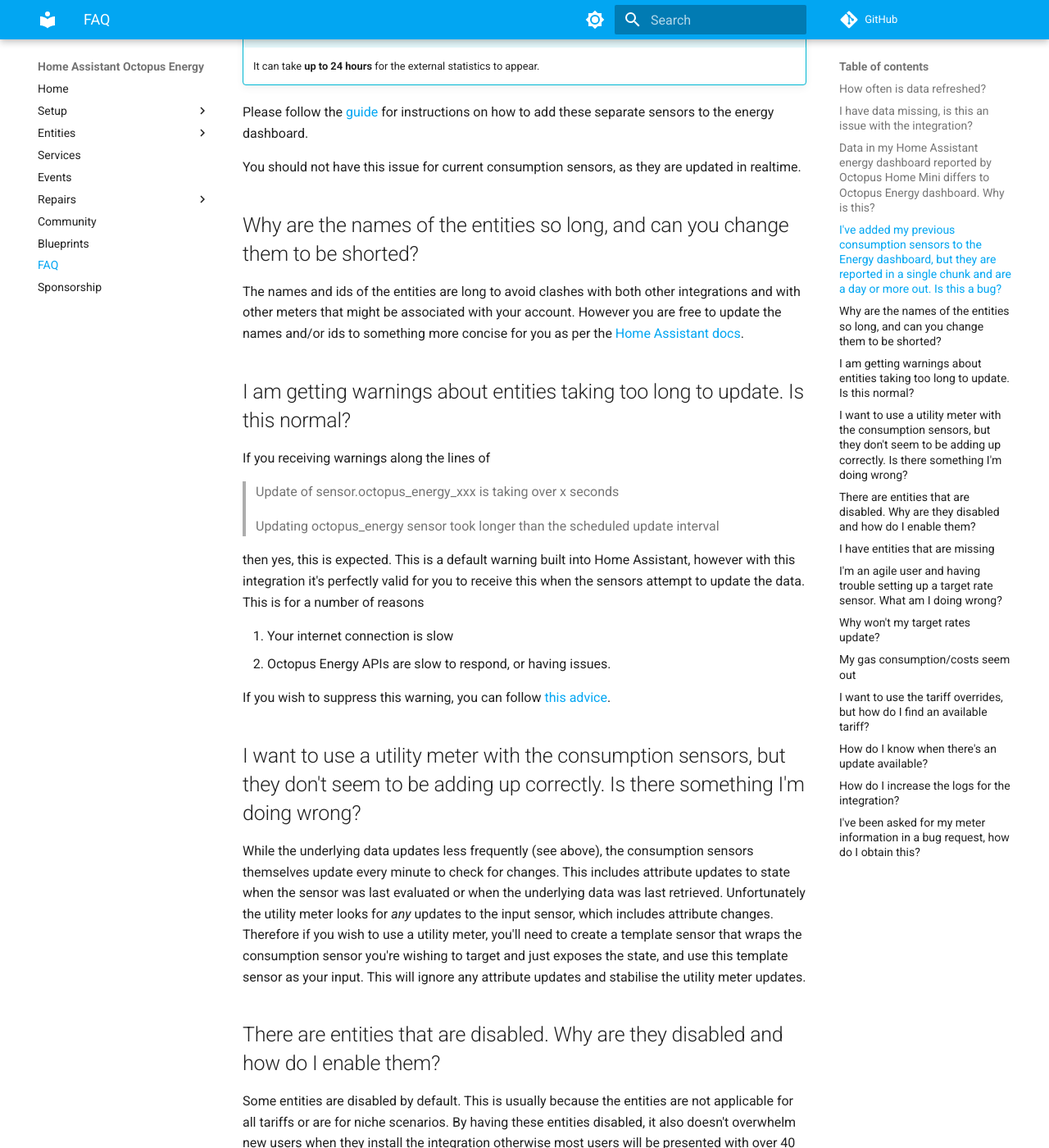
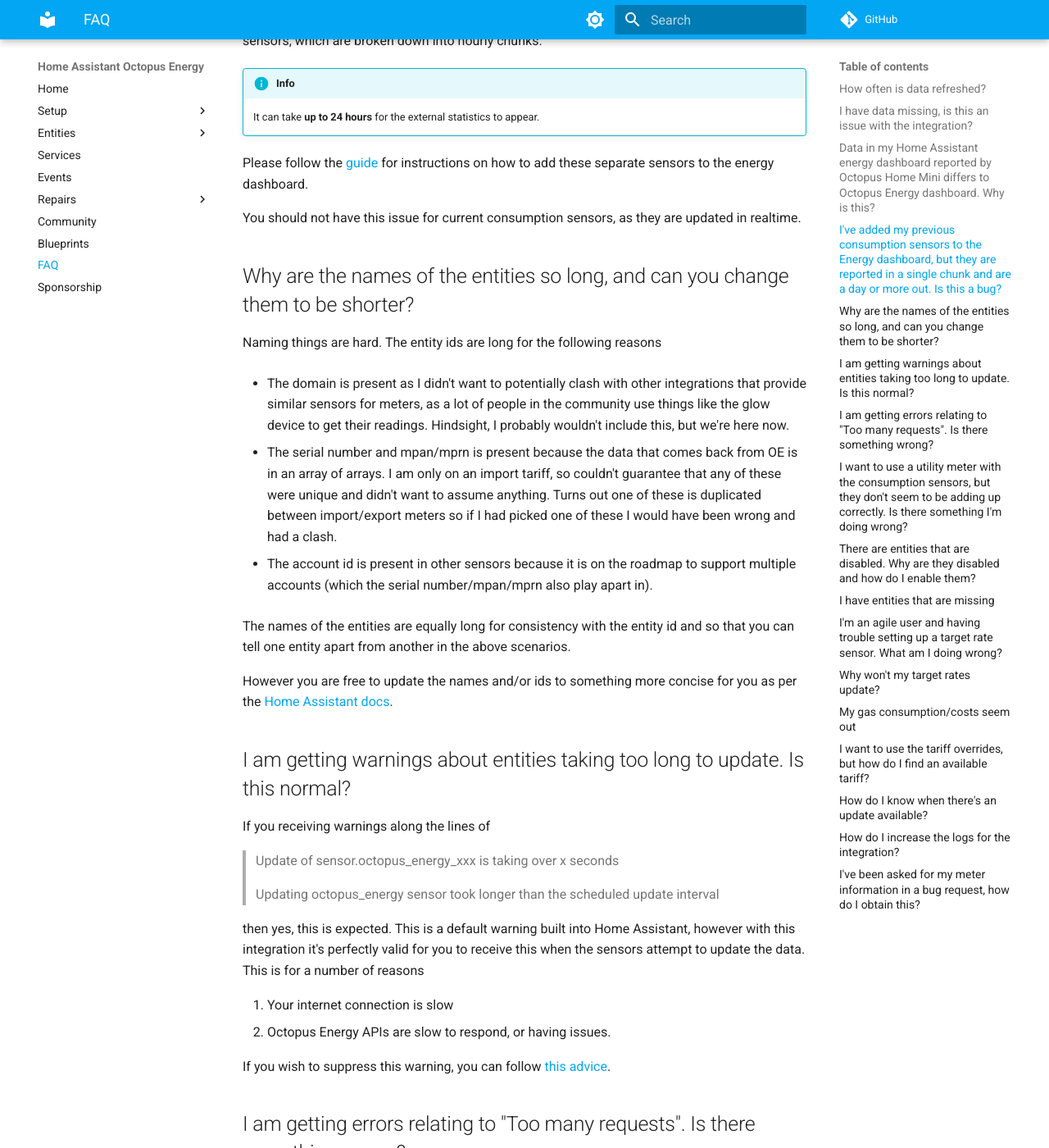
Before and after one commit to BottlecapDave/HomeAssistant-OctopusEnergy, an MkDocs documentation site: the page built from _docs/faq.md, in a window 1280 px wide and 1400 px high, scrolled down 2633 px. Shown: the whole window at 82% size. Built offline with MkDocs 1.6.1 and Material for MkDocs 9.7.7, drawn with Linux system fonts in a browser that asks for light colours; comment, search, counter and statistics services are not loaded; some of the changed text lies outside the part shown.

Commit message:
docs: Updated FAQ with further clarification on naming and too many requests error

```diff
--- a/_docs/faq.md
+++ b/_docs/faq.md
@@ -58,9 +59,19 @@
 
 You should not have this issue for current consumption sensors, as they are updated in realtime.
 
-## Why are the names of the entities so long, and can you change them to be shorted?
+## Why are the names of the entities so long, and can you change them to be shorter?
 
-The names and ids of the entities are long to avoid clashes with both other integrations and with other meters that might be associated with your account. However you are free to update the names and/or ids to something more concise for you as per the [Home Assistant docs](https://www.home-assistant.io/docs/configuration/customizing-devices/#changing-the-entity-id).
+Naming things are hard. The entity ids are long for the following reasons
+
+* The domain is present as I didn't want to potentially clash with other integrations that provide similar sensors for meters, as a lot of people in the community use things like the glow device to get their readings. Hindsight, I probably wouldn't include this, but we're here now.
+
+* The serial number and mpan/mprn is present because the data that comes back from OE is in an array of arrays. I am only on an import tariff, so couldn't guarantee that any of these were unique and didn't want to assume anything. Turns out one of these is duplicated between import/export meters so if I had picked one of these I would have been wrong and had a clash.
+
+* The account id is present in other sensors because it is on the roadmap to support multiple accounts (which the serial number/mpan/mprn also play apart in).
+
+The names of the entities are equally long for consistency with the entity id and so that you can tell one entity apart from another in the above scenarios.
+
+However you are free to update the names and/or ids to something more concise for you as per the [Home Assistant docs](https://www.home-assistant.io/docs/configuration/customizing-devices/#changing-the-entity-id).
 
 ## I am getting warnings about entities taking too long to update. Is this normal?
 
@@ -76,6 +87,12 @@
 2. Octopus Energy APIs are slow to respond, or having issues.
 
 If you wish to suppress this warning, you can follow [this advice](https://github.com/BottlecapDave/HomeAssistant-OctopusEnergy/issues/429#issuecomment-1783739547).
+
+## I am getting errors relating to "Too many requests". Is there something wrong?
+
+The most common scenario for this is related to the Home Mini. This can be determined by the presence of `smartMeterTelemetry` in the error message. The Octopus Energy APIs have a rate limit of 100 calls per hour, which is shared among all calls including through the app or other integrations. The defaults are usually enough for one electricity and one gas meter's data to be retrieved. However, if you are using other integrations, have more meters being tracked or want the app to not be effected you may want to increase this rate via your [account](./setup/account.md#refresh-rate-in-minutes).
+
+If you are receiving this error for a different reason, please raise an [issue](https://github.com/BottlecapDave/HomeAssistant-OctopusEnergy/issues), as Octopus Energy might have introduced a new rate limit.
 
 ## I want to use a utility meter with the consumption sensors, but they don't seem to be adding up correctly. Is there something I'm doing wrong?
 
```
Also changed, not shown: other parts of _docs/faq.md (+2 -1 lines), _docs/setup/account.md (+1 -1 lines).
